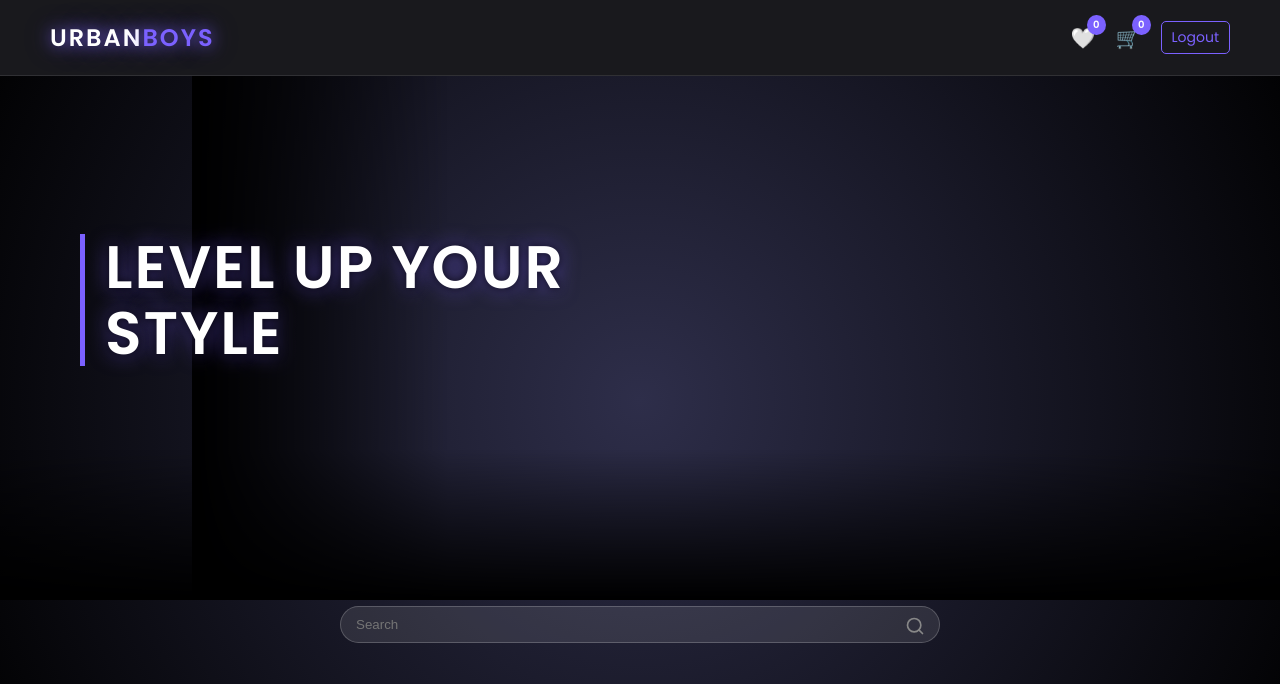
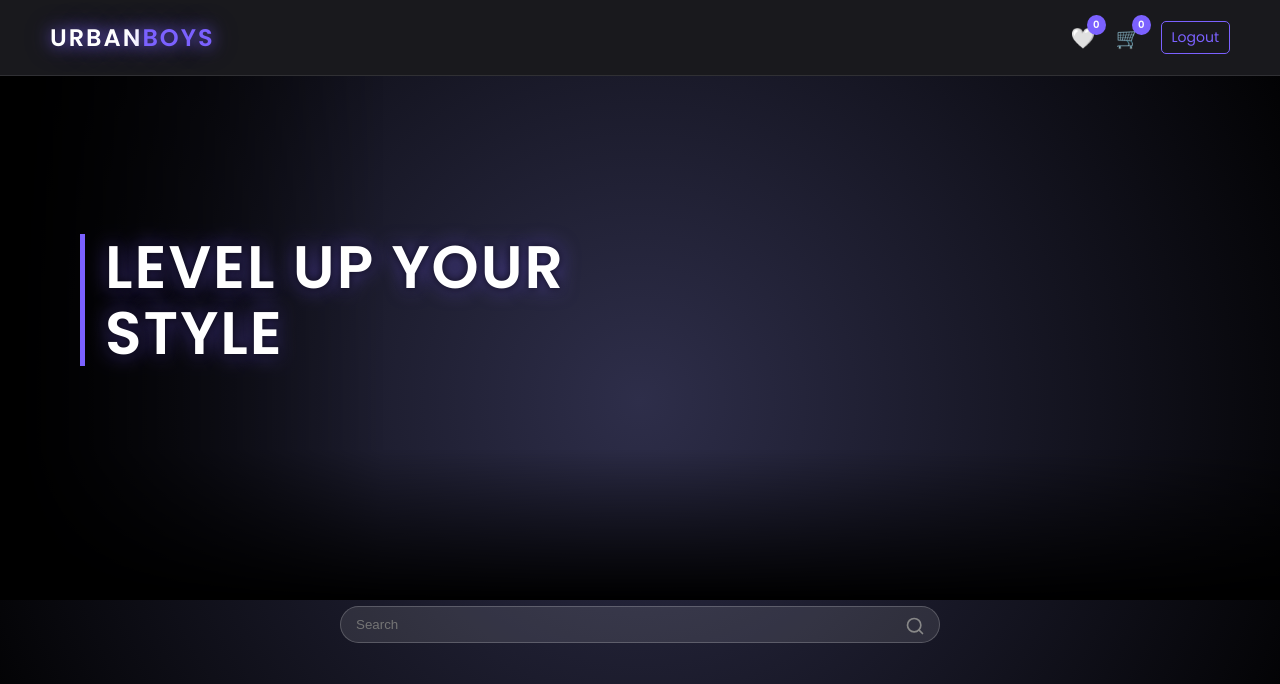
Before and after one commit to Shivani2006-git/urban-boys, a Flask app: page /dashboard in a window 1280 px wide. Shown: the top 684 px of the page. Run offline with Flask 3, Linux system fonts and the light colour scheme; data that the repository does not hold is empty; some libraries are stand-ins or nearby versions.

Commit message:
Fix blend overlay for 3D globe

```diff
--- a/templates/dashboard.html
+++ b/templates/dashboard.html
@@ -326,11 +326,30 @@
             }
 
             /* Spline - Ensure it doesn't overflow */
+            /* Spline - Ensure it doesn't overflow */
             spline-viewer {
                 width: 100%;
                 right: -20%;
                 /* Push it slightly off but keep visible */
             }
+
+            /* FIX: Make the fade much wider on mobile to hide the hard edge */
+            .left-fade-overlay {
+                width: 60%;
+                background: linear-gradient(to right, #000 0%, rgba(0, 0, 0, 0.8) 40%, rgba(0, 0, 0, 0) 100%);
+            }
+        }
+
+        /* Additional Bottom Fade for seamless transition */
+        .bottom-fade-overlay {
+            position: absolute;
+            bottom: 0;
+            left: 0;
+            width: 100%;
+            height: 150px;
+            background: linear-gradient(to top, #000 0%, rgba(0, 0, 0, 0) 100%);
+            z-index: 6;
+            pointer-events: none;
         }
 
         .wish-icon {
@@ -477,12 +496,10 @@
             hint-disabled="true"></spline-viewer>
 
         <!-- Left Fade Overlay for seamless blend -->
-        <div class="left-fade-overlay" style="left: 15%; width: 20%;"></div>
+        <div class="left-fade-overlay"></div>
 
         <!-- Bottom Fade -->
-        <div
-            style="position: absolute; bottom: 0; left: 0; width: 100%; height: 150px; background: linear-gradient(to top, #000000, transparent);">
-        </div>
+        <div class="bottom-fade-overlay"></div>
     </div>
 
     <!-- Text Overlay -->
```
